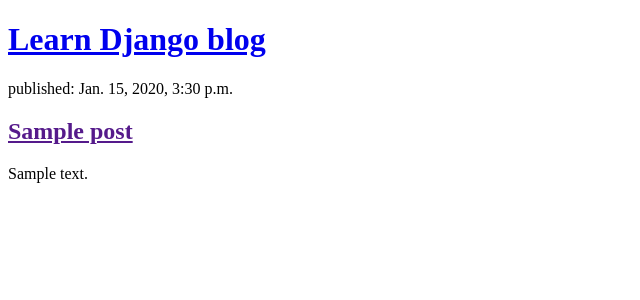
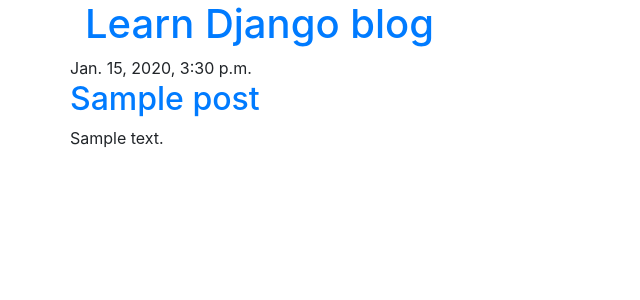
Before and after one commit to KevinMPatel/my-first-blog, a Django app: page / in a window 1280 px wide. Shown: the top 300 px of the page, without its empty margins (0-640 px from the left). Run offline with Django 3.2, Linux system fonts and the light colour scheme; tables that the repository leaves empty hold one stand-in row (values such as "Sample post").

Commit message:
Added the CSS file blog.css in our post_list.html file.

```diff
--- a/blog/templates/blog/post_list.html
+++ b/blog/templates/blog/post_list.html
@@ -1,20 +1,32 @@
+{% load static %}
 <!DOCTYPE html>
 <html>
   <head>
       <title>Learn Django blog</title>
+      <link rel="stylesheet" href="https://cdn.jsdelivr.net/npm/bootstrap@4.5.3/dist/css/bootstrap.min.css" integrity="sha384-TX8t27EcRE3e/ihU7zmQxVncDAy5uIKz4rEkgIXeMed4M0jlfIDPvg6uqKI2xXr2" crossorigin="anonymous">
+      <link href="//fonts.googleapis.com/css?family=Lobster&subset=latin,latin-ext" rel="stylesheet" type="text/css">
+      <link rel="stylesheet" href="{% static 'css/blog.css' %}">
   </head>
   <body>
-    <header>
-        <h1><a href="/">Learn Django blog</a></h1>
+    <header class="page-header">
+      <div class="container">
+        <h1><a href="/">Learn Django blog<br></a></h1>
+      </div>
     </header>
-
-    {% for post in posts %}
-      <article>
-        <time>published: {{ post.published_date }}</time>
-        <h2><a href="">{{ post.title }}</a></h2>
-        <p>{{ post.text|linebreaksbr }}</p>
-      </article>
-    {% endfor%}
-
+    <main class="container">
+      <div class="row">
+        <div class-"col">
+          {% for post in posts %}
+            <article class="post">
+              <time class="date">
+                {{ post.published_date }}
+              </time>
+              <h2><a href="">{{ post.title }}</a></h2>
+              <p>{{ post.text|linebreaksbr }}</p>
+            </article>
+          {% endfor%}
+        </div>
+      </div>
+    </main>
   </body>
 </html>
```
